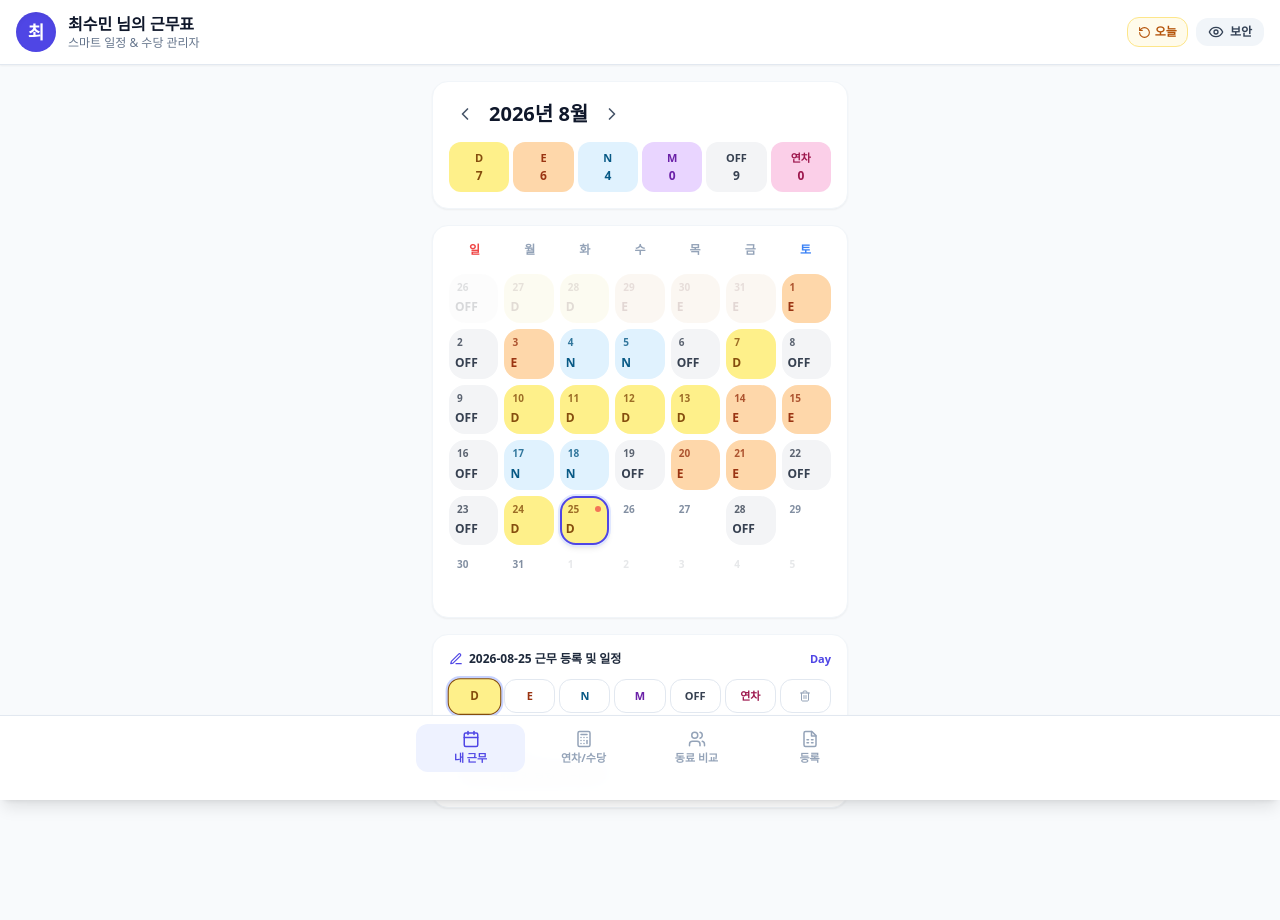
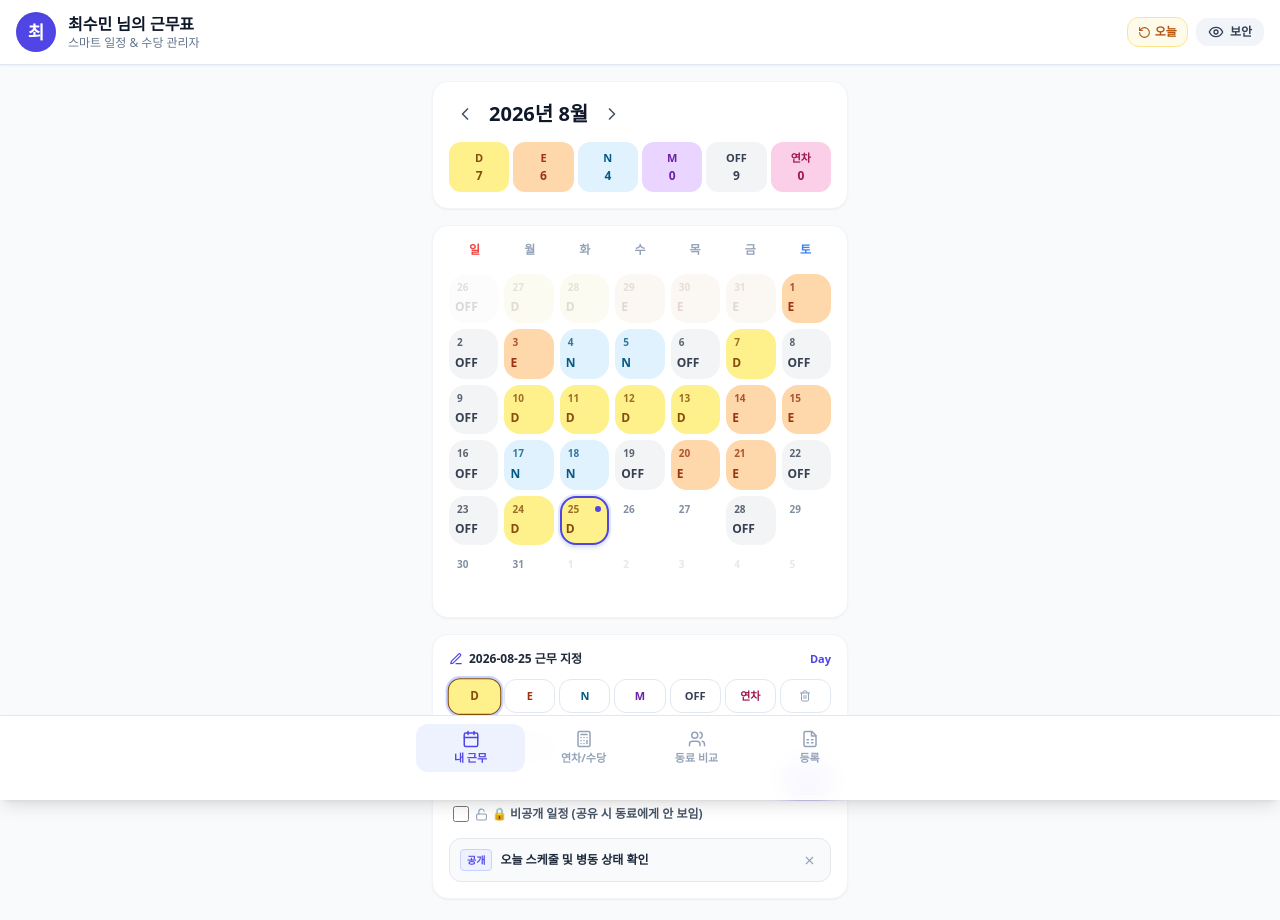
Before and after one commit to Choiseonkyeong/nurse-shift-calendar, a React (Vite) app: page / in a window 1280 px wide. Shown: the top 920 px of the page. Built offline with nearby package versions, Linux system fonts and the light colour scheme.

Commit message:
Update App.jsx

```diff
--- a/App.jsx
+++ b/App.jsx
@@ -1,7 +1,7 @@
 import React, { useState, useEffect } from 'react';
 import {
   Calendar, Users, Heart, Eye, EyeOff, FileSpreadsheet, Sparkles,
-  ChevronLeft, ChevronRight, Camera, Image as ImageIcon, Edit3, RotateCcw, Trash2, Bell, Clock, Volume2, UserCheck, X, Plus, FileCode, Calculator, Palmtree, Settings, RefreshCw, Smartphone
+  ChevronLeft, ChevronRight, Camera, Image as ImageIcon, Edit3, RotateCcw, Trash2, Bell, Clock, Volume2, UserCheck, X, Plus, FileCode, Calculator, Palmtree, Settings, RefreshCw, Smartphone, Lock, Unlock
 } from 'lucide-react';
 
 const INVALID_NAMES = [
@@ -77,10 +77,15 @@ export default function App() {
     const saved = localStorage.getItem('nurse_memos');
     return saved ? JSON.parse(saved) : {
       [today.dateStr]: [
-        { id: 1, type: '인수인계', time: '오전 08:00', text: '오늘 스케줄 및 병동 상태 확인', alertOffset: '0', alertText: '정시 알림', alertType: 'both', checked: false }
+        { id: 1, type: '인수인계', time: '오전 08:00', text: '오늘 스케줄 및 병동 상태 확인', alertOffset: '0', alertText: '정시 알림', alertType: 'both', checked: false, isPrivate: false }
       ]
     };
   });
+
+  // 일정 입력 폼 상태
+  const [memoText, setMemoText] = useState('');
+  const [memoCategory, setMemoCategory] = useState('개인일정');
+  const [isPrivateMemo, setIsPrivateMemo] = useState(false); // 비공개 일정 체크 여부
 
   useEffect(() => { localStorage.setItem('nurse_user_name', userName); }, [userName]);
   useEffect(() => { localStorage.setItem('nurse_my_shifts', JSON.stringify(myShifts)); }, [myShifts]);
@@ -101,6 +106,24 @@ export default function App() {
   );
 
   const [privacyBlur, setPrivacyBlur] = useState(false);
+
+  // 개인 일정 등록 핸들러 (비공개 설정 포함)
+  const handleAddMemo = () => {
+    if (!memoText.trim()) return;
+
+    setMemos({
+      ...memos,
+      [selectedDate]: [...(memos[selectedDate] || []), {
+        id: Date.now(),
+        type: memoCategory,
+        text: memoText,
+        isPrivate: isPrivateMemo, // 비공개 여부
+        checked: false
+      }]
+    });
+    setMemoText('');
+    setIsPrivateMemo(false);
+  };
 
   // 휴대폰 캘린더(.ics 파일) 불러오기 처리
   const handleIcsFileUpload = (e) => {
@@ -144,11 +167,8 @@ export default function App() {
           newMemos[dateStr].push({
             id: Date.now() + Math.random(),
             type: '개인일정',
-            time: '종일 일정',
-            alertOffset: 'none',
-            alertText: '알림 없음',
-            alertType: 'silent',
             text: `[폰 달력] ${summary}`,
+            isPrivate: true, // 가져온 폰 달력 일정은 기본적으로 나만 보기(비공개) 처리
             checked: false
           });
 
@@ -159,9 +179,9 @@ export default function App() {
 
     if (importedCount > 0) {
       setMemos(newMemos);
-      alert(`🎉 휴대폰 캘린더에서 총 ${importedCount}개의 일정을 성공적으로 가져왔습니다!`);
+      alert(`🎉 휴대폰 캘린더에서 총 ${importedCount}개의 일정을 비공개(나만 보기)로 가져왔습니다!`);
     } else {
-      alert('가져올 일정을 찾지 못했습니다. .ics 파이프라인 형태를 확인해 주세요.');
+      alert('가져올 일정을 찾지 못했습니다.');
     }
   };
 
@@ -341,7 +361,7 @@ export default function App() {
                           {dayNum}
                         </span>
                         {dayMemos.length > 0 && (
-                          <span className="w-1.5 h-1.5 rounded-full bg-red-500 animate-pulse"></span>
+                          <span className="w-1.5 h-1.5 rounded-full bg-indigo-600"></span>
                         )}
                       </div>
                       <span className="text-xs font-extrabold pb-0.5 text-center" style={{ color: info ? info.textColor : '#94A3B8' }}>
@@ -353,12 +373,12 @@ export default function App() {
               </div>
             </div>
 
-            {/* 선택 날짜의 일정이 표시되는 카드 */}
+            {/* 선택 날짜의 근무 및 개인 일정 등록 (비공개 기능 적용) */}
             <div className="bg-white p-4 rounded-2xl shadow-sm border border-slate-100 space-y-3">
               <div className="flex justify-between items-center text-xs">
                 <span className="font-bold text-slate-800 flex items-center gap-1.5">
                   <Edit3 size={14} className="text-indigo-600" />
-                  <span>{selectedDate} 근무 등록 및 일정</span>
+                  <span>{selectedDate} 근무 지정</span>
                 </span>
                 <span className="text-[11px] font-semibold text-indigo-600">
                   {currentSelectedShiftCode ? `${shiftConfigs[currentSelectedShiftCode]?.name}` : '미등록'}
@@ -390,15 +410,64 @@ export default function App() {
                 </button>
               </div>
 
-              {/* 일정 리스트 */}
-              <div className="pt-2 border-t space-y-1.5">
-                <p className="text-[11px] font-bold text-slate-600">등록된 일정 ({ (memos[selectedDate] || []).length }개)</p>
+              {/* 일정 추가 폼 (비공개 체크박스 포함) */}
+              <div className="pt-3 border-t space-y-2">
+                <p className="text-xs font-bold text-slate-800 flex items-center gap-1">
+                  <Bell size={14} className="text-indigo-600" />
+                  <span>일정 및 메모 등록</span>
+                </p>
+
+                <div className="flex items-center gap-2">
+                  <input
+                    type="text"
+                    placeholder="예: 종합검진, 개인 약속"
+                    value={memoText}
+                    onChange={(e) => setMemoText(e.target.value)}
+                    onKeyDown={(e) => e.key === 'Enter' && handleAddMemo()}
+                    className="flex-1 text-xs border rounded-xl px-3 py-2 bg-slate-50 focus:bg-white focus:ring-2 focus:ring-indigo-500 outline-none"
+                  />
+                  <button
+                    onClick={handleAddMemo}
+                    className="bg-indigo-600 text-white font-bold px-3 py-2 rounded-xl text-xs hover:bg-indigo-700 transition"
+                  >
+                    등록
+                  </button>
+                </div>
+
+                <div className="flex items-center justify-between text-xs px-1 pt-0.5">
+                  <label className="flex items-center gap-1.5 cursor-pointer select-none text-slate-600 font-semibold">
+                    <input
+                      type="checkbox"
+                      checked={isPrivateMemo}
+                      onChange={(e) => setIsPrivateMemo(e.target.checked)}
+                      className="w-4 h-4 rounded text-indigo-600 focus:ring-indigo-500"
+                    />
+                    <span className="flex items-center gap-1">
+                      {isPrivateMemo ? <Lock size={13} className="text-red-500" /> : <Unlock size={13} className="text-slate-400" />}
+                      🔒 비공개 일정 (공유 시 동료에게 안 보임)
+                    </span>
+                  </label>
+                </div>
+
+                {/* 등록된 일정 목록 (비공개 표시) */}
+                <div className="space-y-1.5 pt-2">
                   {(memos[selectedDate] || []).length === 0 ? (
-                  <p className="text-[11px] text-slate-400 py-1 text-center">등록된 개인 일정이나 휴대폰 달력 일정이 없습니다.</p>
+                    <p className="text-[11px] text-slate-400 py-1 text-center">등록된 일정이 없습니다.</p>
                   ) : (
                     memos[selectedDate].map((m) => (
-                    <div key={m.id} className="p-2 bg-slate-50 border rounded-xl text-xs flex justify-between items-center">
-                      <span className="font-semibold text-slate-700">{m.text}</span>
+                      <div key={m.id} className="p-2.5 bg-slate-50 border rounded-xl text-xs flex justify-between items-center shadow-2xs">
+                        <div className="flex items-center gap-2">
+                          {m.isPrivate ? (
+                            <span className="bg-red-50 text-red-600 border border-red-200 px-1.5 py-0.5 rounded text-[10px] font-extrabold flex items-center gap-0.5">
+                              <Lock size={10} /> 나만 보기
+                            </span>
+                          ) : (
+                            <span className="bg-indigo-50 text-indigo-600 border border-indigo-200 px-1.5 py-0.5 rounded text-[10px] font-extrabold">
+                              공개
+                            </span>
+                          )}
+                          <span className="font-semibold text-slate-800">{m.text}</span>
+                        </div>
                         <button
                           onClick={() => {
                             setMemos({
@@ -406,7 +475,7 @@ export default function App() {
                               [selectedDate]: memos[selectedDate].filter(item => item.id !== m.id)
                             });
                           }}
-                        className="text-slate-400 hover:text-red-500"
+                          className="text-slate-400 hover:text-red-500 p-1"
                         >
                           <X size={13} />
                         </button>
@@ -416,42 +485,24 @@ export default function App() {
                 </div>
               </div>
             </div>
-        )}
-
-        {/* 등록 탭 (휴대폰 캘린더 가져오기 포함) */}
-        {activeTab === 'register' && (
-          <div className="bg-white p-4 rounded-2xl shadow-sm border border-slate-100 space-y-4">
-            <h2 className="font-bold text-base flex items-center gap-2 text-slate-900"><FileSpreadsheet size={18} className="text-indigo-600" /> 스마트 근무표 & 캘린더 가져오기</h2>
-
-            {/* 📱 3. 휴대폰 기본 캘린더 동기화 영역 */}
-            <div className="border-2 border-dashed border-sky-200 bg-sky-50/50 p-4 rounded-2xl text-center space-y-2">
-              <div className="flex justify-center text-sky-600">
-                <Smartphone size={24} />
-              </div>
-              <div>
-                <p className="text-xs font-bold text-sky-900">3. 휴대폰 기본 캘린더(.ics) 가져오기</p>
-                <p className="text-[10px] text-slate-500 mt-0.5">삼성/구글/애플 달력에서 내보낸 .ics 일정 파일 연동</p>
-              </div>
-              <label className="inline-block cursor-pointer bg-sky-600 text-white font-bold text-xs px-4 py-2 rounded-xl hover:bg-sky-700 shadow-sm transition">
-                폰 캘린더 파일(.ics) 선택
-                <input type="file" accept=".ics" onChange={handleIcsFileUpload} className="hidden" />
-              </label>
-            </div>
           </div>
         )}
 
+        {/* 동료 비교 탭 (공개 일정만 노출 / 비공개 일정은 완벽하게 숨김) */}
         {activeTab === 'friends' && (
           <div className="bg-white p-4 rounded-2xl shadow-sm border border-slate-100 space-y-4">
             <div className="flex justify-between items-center border-b pb-3">
               <h2 className="font-bold text-base flex items-center gap-2 text-slate-900">
-                <Users size={18} className="text-indigo-600" /> 병동 동료 근무 비교
+                <Users size={18} className="text-indigo-600" /> 병동 동료 근무 및 공개 일정
               </h2>
               <span className="text-xs font-extrabold text-indigo-600 bg-indigo-50 px-2.5 py-1 rounded-lg">
                 {selectedDate} 기준
               </span>
             </div>
 
-            <div className="p-3 bg-indigo-50/70 border border-indigo-200 rounded-xl flex justify-between items-center text-xs">
+            {/* 내 근무 및 나의 공개 일정만 표시 */}
+            <div className="p-3 bg-indigo-50/70 border border-indigo-200 rounded-xl space-y-2 text-xs">
+              <div className="flex justify-between items-center">
                 <div>
                   <span className="font-extrabold text-indigo-950 text-sm">{privacyBlur ? '나' : userName} 쌤 (나)</span>
                   <p className="text-[10px] text-indigo-600 font-semibold">{shiftConfigs[currentSelectedShiftCode]?.time || '휴무'}</p>
@@ -462,6 +513,17 @@ export default function App() {
                 >
                   {currentSelectedShiftCode || 'OFF'}
                 </span>
+              </div>
+
+              {/* 동료들에게 공유되는 내 공개 일정 (비공개는 제외됨) */}
+              {((memos[selectedDate] || []).filter(m => !m.isPrivate)).length > 0 && (
+                <div className="pt-2 border-t border-indigo-200/60 space-y-1">
+                  <p className="text-[10px] font-bold text-indigo-800">📢 동료에게 공유 중인 내 일정:</p>
+                  {(memos[selectedDate] || []).filter(m => !m.isPrivate).map(m => (
+                    <p key={m.id} className="text-[11px] text-slate-700 font-medium pl-1">· {m.text}</p>
+                  ))}
+                </div>
+              )}
             </div>
 
             <p className="text-xs font-bold text-slate-600 pt-1">병동 동료 근무 현황 ({friends.length}명)</p>
@@ -504,6 +566,7 @@ export default function App() {
           </div>
         )}
 
+        {/* 연차 & 수당 관리 탭 */}
         {activeTab === 'allowance' && (
           <div className="space-y-4">
             <div className="bg-white p-4 rounded-2xl shadow-sm border border-slate-100 space-y-3">
@@ -686,6 +749,27 @@ export default function App() {
             </div>
           </div>
         )}
+
+        {/* 등록 탭 */}
+        {activeTab === 'register' && (
+          <div className="bg-white p-4 rounded-2xl shadow-sm border border-slate-100 space-y-4">
+            <h2 className="font-bold text-base flex items-center gap-2 text-slate-900"><FileSpreadsheet size={18} className="text-indigo-600" /> 스마트 근무표 & 캘린더 가져오기</h2>
+
+            <div className="border-2 border-dashed border-sky-200 bg-sky-50/50 p-4 rounded-2xl text-center space-y-2">
+              <div className="flex justify-center text-sky-600">
+                <Smartphone size={24} />
+              </div>
+              <div>
+                <p className="text-xs font-bold text-sky-900">휴대폰 기본 캘린더(.ics) 가져오기</p>
+                <p className="text-[10px] text-slate-500 mt-0.5">가져온 개인 일정은 기본적으로 🔒 비공개(나만 보기) 처리됩니다.</p>
+              </div>
+              <label className="inline-block cursor-pointer bg-sky-600 text-white font-bold text-xs px-4 py-2 rounded-xl hover:bg-sky-700 shadow-sm transition">
+                폰 캘린더 파일(.ics) 선택
+                <input type="file" accept=".ics" onChange={handleIcsFileUpload} className="hidden" />
+              </label>
+            </div>
+          </div>
+        )}
       </main>
 
       <nav className="fixed bottom-0 left-0 right-0 bg-white/95 backdrop-blur-md border-t border-slate-200 z-50 px-4 py-2 pb-7 shadow-lg">
```
Lines whose indentation alone changed are shown as unchanged.
